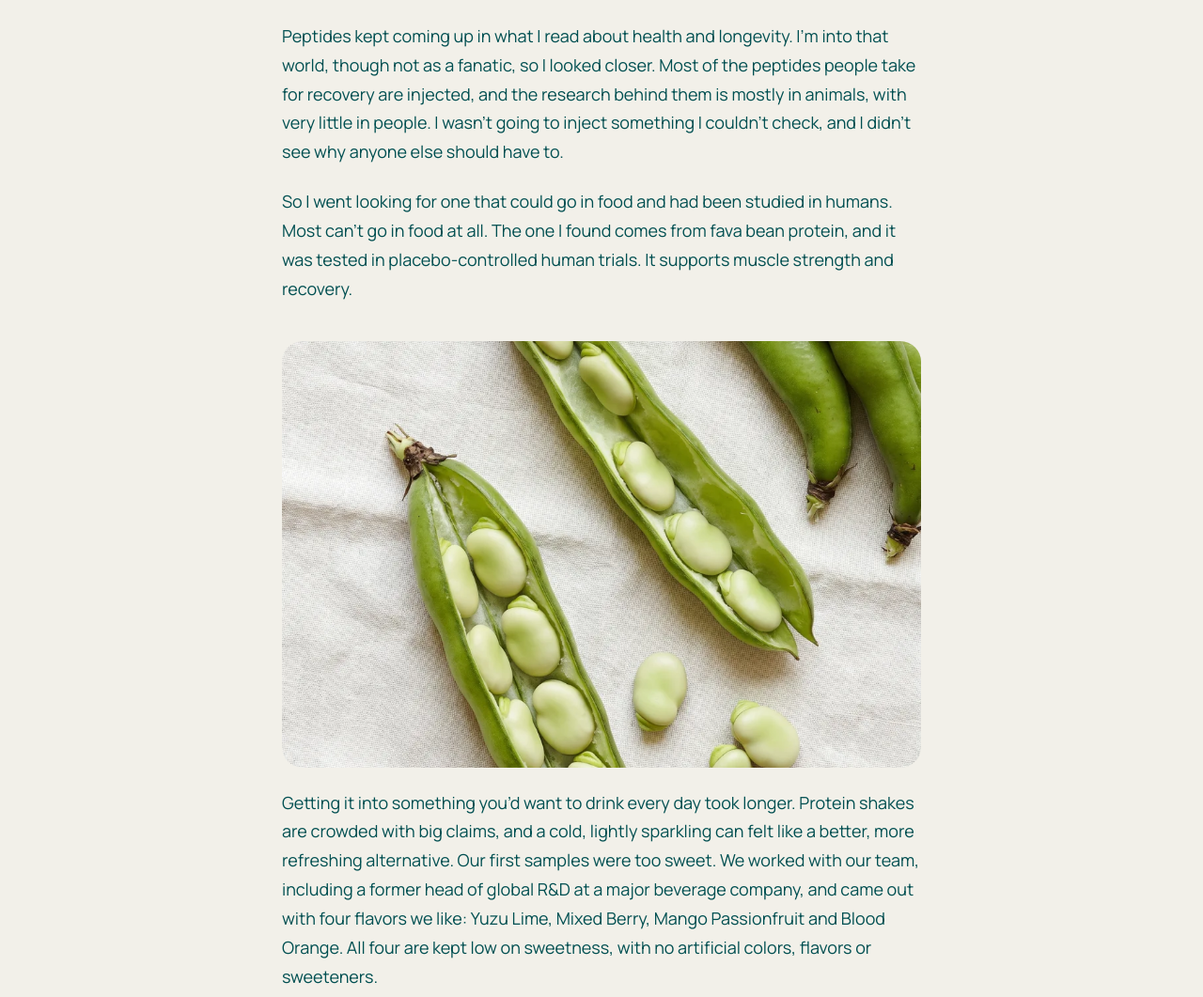
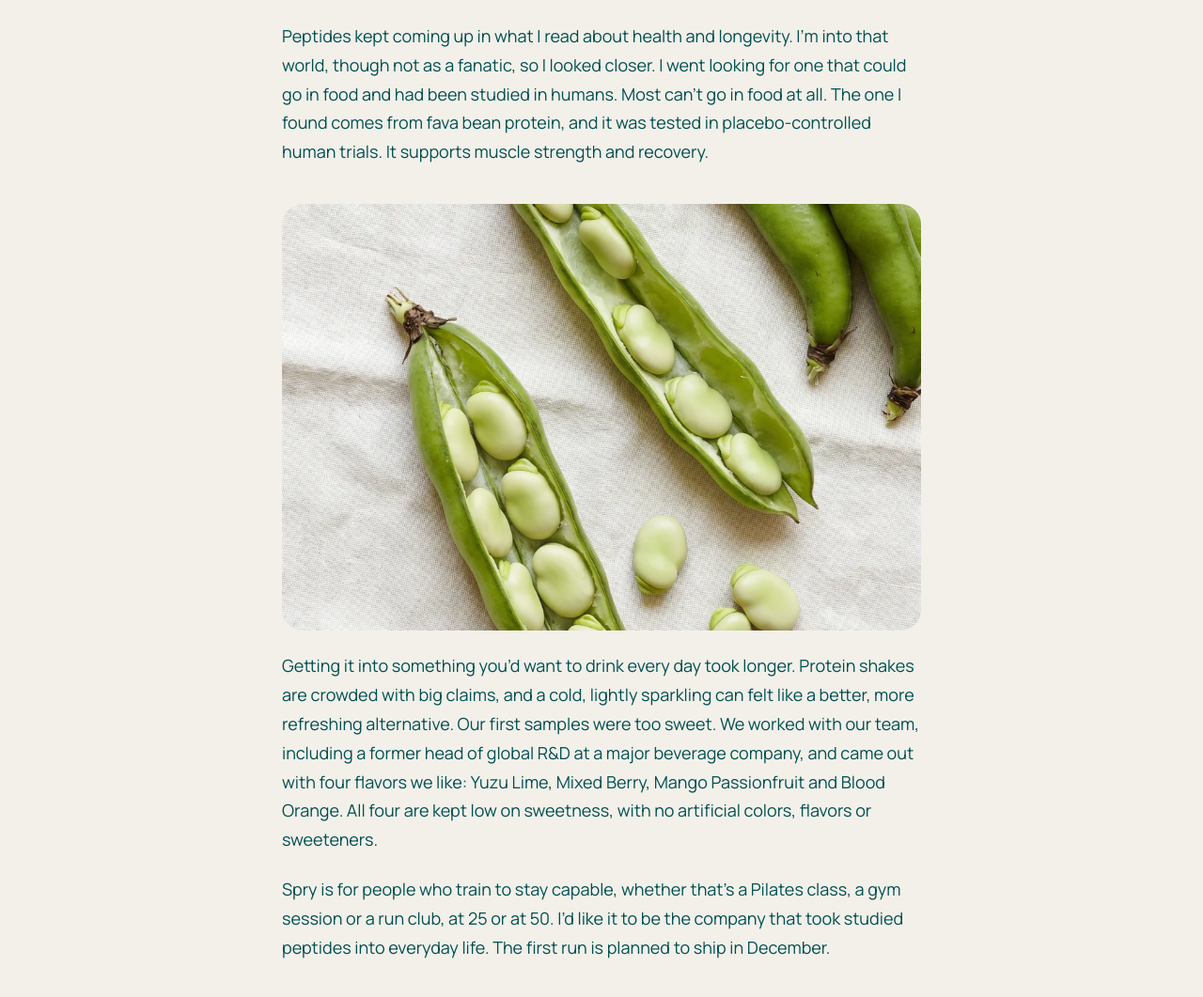
Before and after one commit to DrinkSpry/spry-site, a plain HTML site: page our-story.html in a window 1280 px wide. Shown: the part 239-1300 px from the top of the page at 94% size. Drawn offline with Linux system fonts and the light colour scheme.

Commit message:
Our story: remove the comparison with injected peptides
Subtraction only, on the regulatory reviewer's advice of 12 Nov 2026: the two sentences about injected
peptides and animal research come out of the first paragraph, the first two paragraphs join, and
"out of the vial and" comes out of the closing paragraph. No words are added.

Co-Authored-By: Claude Fable 5.2 <noreply@anthropic.com>
Claude-Session: https://claude.ai/code/session_01CuhxdQwJGFbiFvXwgH4nVf

```diff
--- a/our-story.html
+++ b/our-story.html
@@ -66,11 +66,10 @@ footer a{text-decoration:none}
 </div></section>
 <main>
 <article class="story">
-  <p>Peptides kept coming up in what I read about health and longevity. I&rsquo;m into that world, though not as a fanatic, so I looked closer. Most of the peptides people take for recovery are injected, and the research behind them is mostly in animals, with very little in people. I wasn&rsquo;t going to inject something I couldn&rsquo;t check, and I didn&rsquo;t see why anyone else should have to.</p>
-  <p>So I went looking for one that could go in food and had been studied in humans. Most can&rsquo;t go in food at all. The one I found comes from fava bean protein, and it was tested in placebo-controlled human trials. It supports muscle strength and recovery.</p>
+  <p>Peptides kept coming up in what I read about health and longevity. I&rsquo;m into that world, though not as a fanatic, so I looked closer. I went looking for one that could go in food and had been studied in humans. Most can&rsquo;t go in food at all. The one I found comes from fava bean protein, and it was tested in placebo-controlled human trials. It supports muscle strength and recovery.</p>
   <figure><img src="/assets/img/fava.webp" alt="Fava bean pods split open on linen" width="967" height="1200" loading="lazy"></figure>
   <p>Getting it into something you&rsquo;d want to drink every day took longer. Protein shakes are crowded with big claims, and a cold, lightly sparkling can felt like a better, more refreshing alternative. Our first samples were too sweet. We worked with our team, including a former head of global R&amp;D at a major beverage company, and came out with four flavors we like: Yuzu Lime, Mixed Berry, Mango Passionfruit and Blood Orange. All four are kept low on sweetness, with no artificial colors, flavors or sweeteners.</p>
-  <p>Spry is for people who train to stay capable, whether that&rsquo;s a Pilates class, a gym session or a run club, at 25 or at 50. I&rsquo;d like it to be the company that took studied peptides out of the vial and into everyday life. The first run is planned to ship in December.</p>
+  <p>Spry is for people who train to stay capable, whether that&rsquo;s a Pilates class, a gym session or a run club, at 25 or at 50. I&rsquo;d like it to be the company that took studied peptides into everyday life. The first run is planned to ship in December.</p>
   <p class="close">Strong is a habit.</p>
   <p class="sig">Alejandro Navarro, founder</p>
   <div class="cta"><a class="btn" href="/#shop">Buy now</a></div>
--- a/sitemap.xml
+++ b/sitemap.xml
@@ -1,6 +1,6 @@
 <?xml version="1.0" encoding="UTF-8"?>
 <urlset xmlns="http://www.sitemaps.org/schemas/sitemap/0.9">
   <url><loc>https://drinkspry.com/</loc><lastmod>2026-11-19</lastmod><changefreq>weekly</changefreq><priority>1.0</priority></url>
-  <url><loc>https://drinkspry.com/our-story.html</loc><lastmod>2026-11-13</lastmod><changefreq>monthly</changefreq><priority>0.6</priority></url>
+  <url><loc>https://drinkspry.com/our-story.html</loc><lastmod>2026-11-19</lastmod><changefreq>monthly</changefreq><priority>0.6</priority></url>
   <url><loc>https://drinkspry.com/legal.html</loc><lastmod>2026-11-13</lastmod><changefreq>yearly</changefreq><priority>0.2</priority></url>
 </urlset>
```
